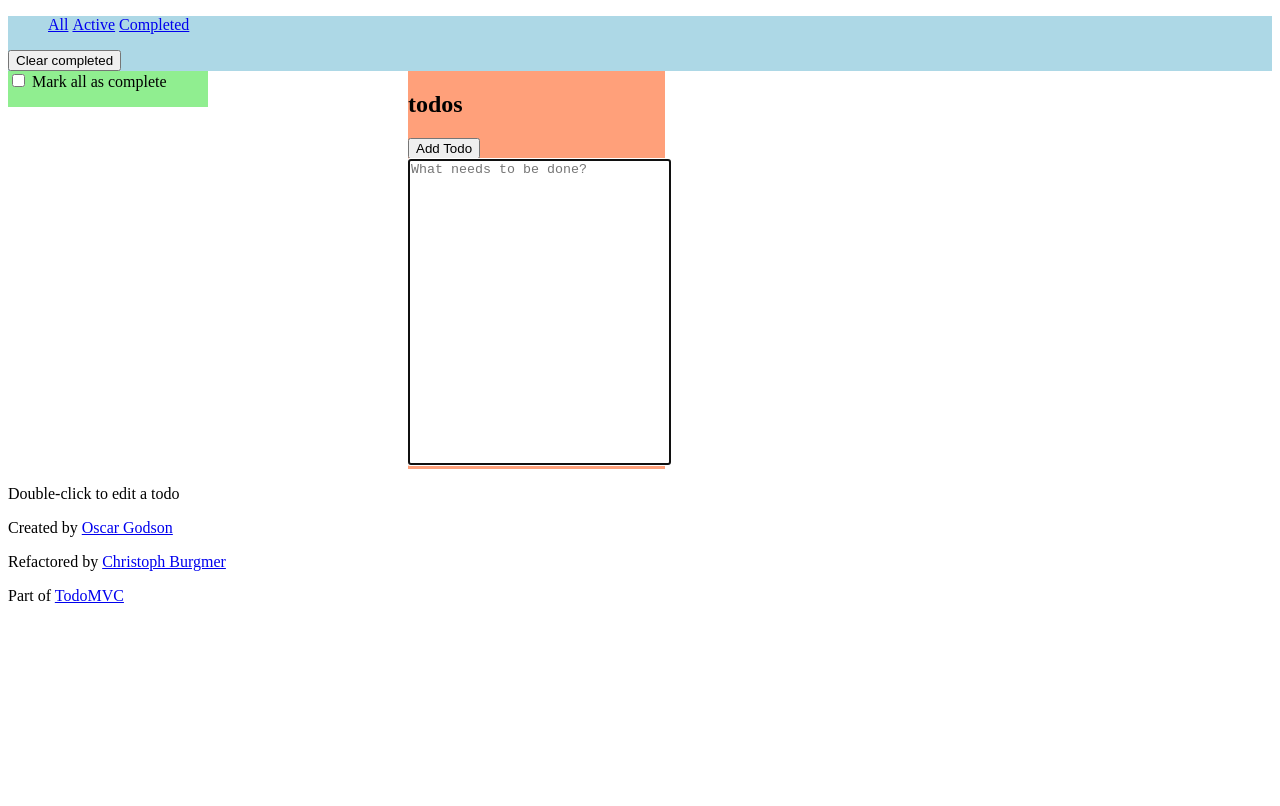
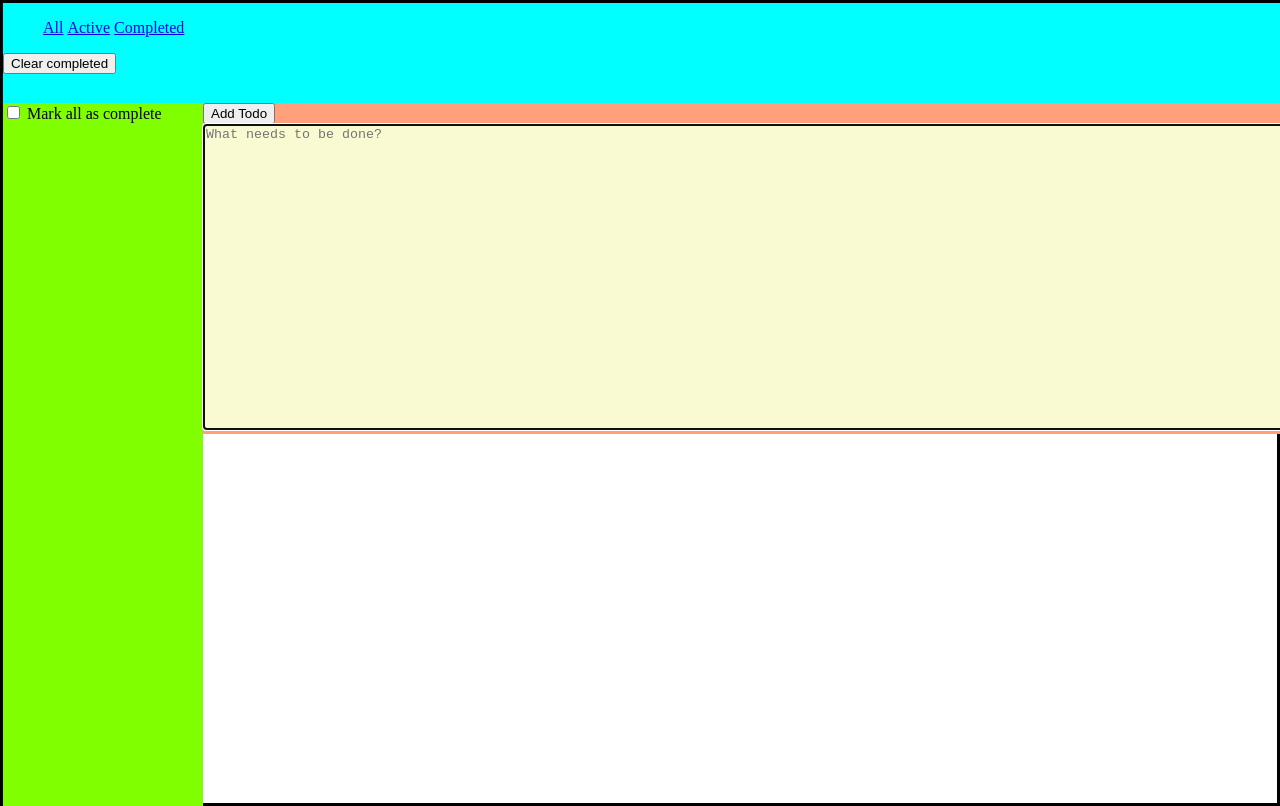
Before and after one commit to peterjmartinson/vanilla-todo, a website: page public/index.html in a window 1280 px wide. Drawn offline with Linux system fonts and the light colour scheme; no server answers.

Commit message:
Copy ghetto styling
Things are kind of where you want them, but some problems remain:

1. The note box should hit the right and bottom edges of the screen
2. It needs to look more beautiful!

```diff
--- a/public/css/style.css
+++ b/public/css/style.css
@@ -1,8 +1,13 @@
-.main {
-  display: inline-block;
-  float: left;
-  background-color: lightgreen;
-  width: 200px;
+html {
+  height: 100%;
+  width: 100%;
+  box-sizing:     border-box;
+}
+
+body {
+  margin: 0px;
+  height: 100%;
+  border: 3px solid black;
 }
 
 .toggle-all {
@@ -11,16 +16,38 @@
 .todo-list {
 }
 
-.header {
-  display: inline-block;
-  margin-left: 200px;
-  float: left;
-  background-color: lightsalmon;
+.footer {
+  position: fixed;
+  display: block;
+  height: 100px;
+  width: 100%;
+  background-color: aqua;
 }
 
-.footer {
-  display: block;
-  background-color: lightblue;
+.note {
+  position: fixed;
+  margin-top: 100px;
+  width: 100%;
+  height: 100%;
+  overflow: hidden;
+}
+
+.main {
+  background-color: chartreuse;
+  float: left;
+  width: 200px;
+  height: 100%;
+}
+
+.header {
+  background-color: lightsalmon;
+  padding-left: 200px;
+}
+
+.header textarea {
+  display: inline;
+  background-color: lightgoldenrodyellow;
+  border: 1px solid black;
 }
 
 .filters ul {
@@ -37,11 +64,6 @@
   height: 300px;
 }
 
-.note {
-  display:block;
-  overflow: hidden;
-}
-
 .info {
   clear: both;
 }
--- a/public/index.html
+++ b/public/index.html
@@ -3,8 +3,6 @@
 	<head>
 		<meta charset="utf-8">
 		<title>VanillaJS • TodoMVC</title>
-		<!-- <link rel="stylesheet" href="node_modules/todomvc-common/base.css"> -->
-		<!-- <link rel="stylesheet" href="node_modules/todomvc-app-css/index.css"> -->
 		<link rel="stylesheet" href="css/style.css">
 	</head>
 	<body>
@@ -28,7 +26,7 @@
 			</section>
 
 			<header class="header">
-				<h1>todos</h1>
+				<!-- <h1>todos</h1> -->
         <button class="new-todo-button">Add Todo</button>
         <textarea class="new-todo" placeholder="What needs to be done?" autofocus></textarea>
 				<!-- <input class="new-todo" placeholder="What needs to be done?" autofocus> -->
@@ -37,12 +35,12 @@
 
 		</section>
 
-		<footer class="info">
-			<p>Double-click to edit a todo</p>
-			<p>Created by <a href="http://twitter.com/oscargodson">Oscar Godson</a></p>
-			<p>Refactored by <a href="https://github.com/cburgmer">Christoph Burgmer</a></p>
-			<p>Part of <a href="http://todomvc.com">TodoMVC</a></p>
-		</footer>
+		<!-- <footer class="info"> -->
+		<!-- 	<p>Double-click to edit a todo</p> -->
+		<!-- 	<p>Created by <a href="http://twitter.com/oscargodson">Oscar Godson</a></p> -->
+		<!-- 	<p>Refactored by <a href="https://github.com/cburgmer">Christoph Burgmer</a></p> -->
+		<!-- 	<p>Part of <a href="http://todomvc.com">TodoMVC</a></p> -->
+		<!-- </footer> -->
 		<!-- <script src="node_modules/todomvc-common/base.js"></script> -->
 		<script src="js/helpers.js"></script>
 		<script src="js/store.js"></script>
```
